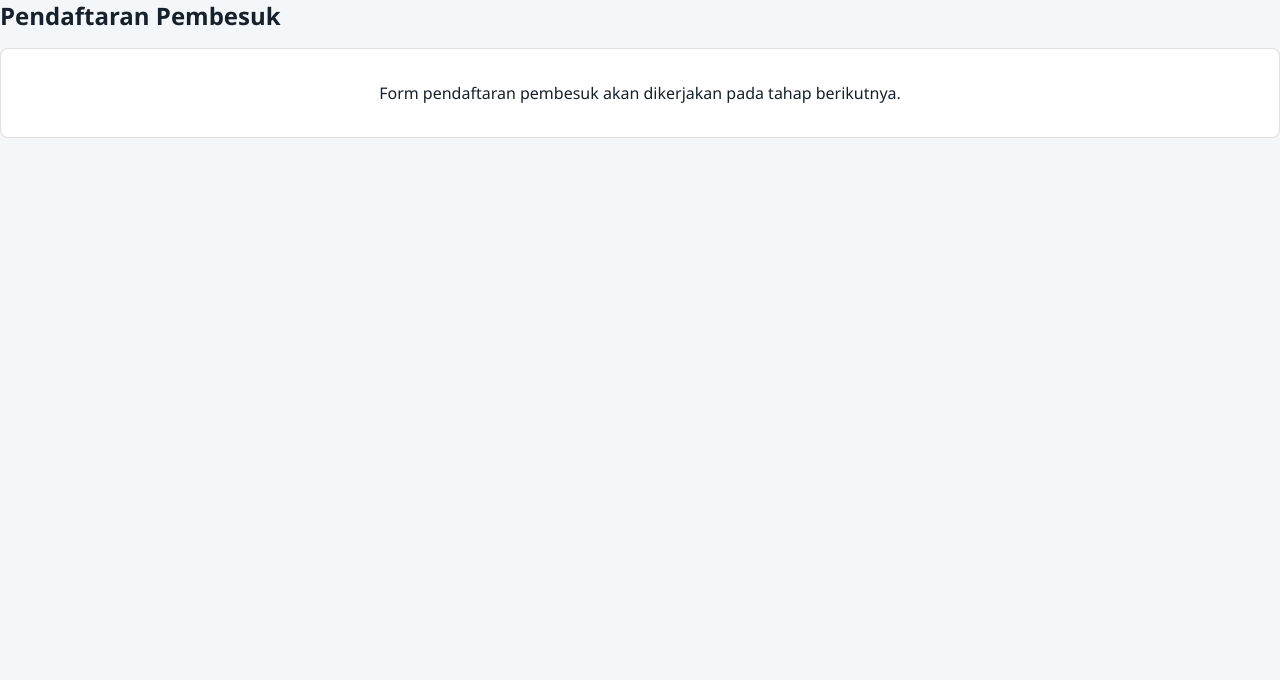
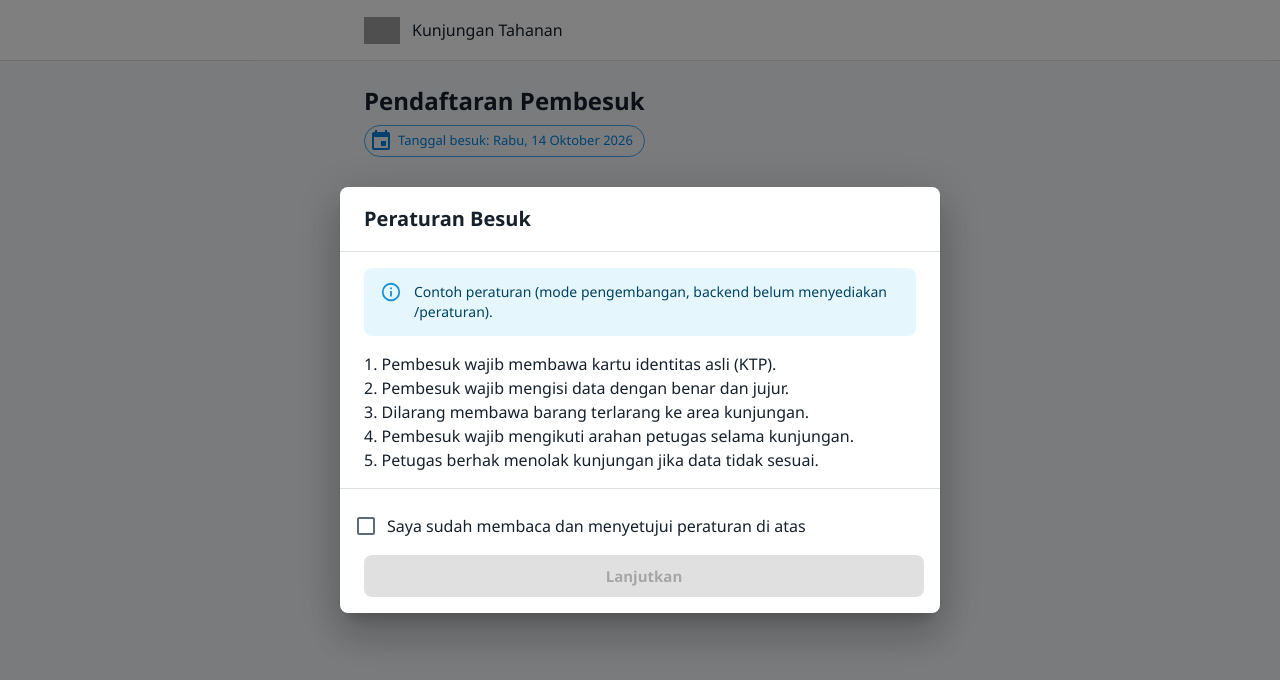
Before and after one commit to BagusDzarkasih/sistem-kunjungan-tahanan, a React (Vite) app in the folder frontend/: page / in a window 1280 px wide. Shown: the top 680 px of the page. Built offline with nearby package versions, Linux system fonts and the light colour scheme; no server answers; grey boxes are pictures that could not be loaded.

Commit message:
Tambah pop-up peraturan di halaman form pembesuk

```diff
--- a/frontend/src/App.jsx
+++ b/frontend/src/App.jsx
@@ -8,21 +8,14 @@ import StaffLayout from './components/StaffLayout';
 import ComingSoon from './pages/ComingSoon';
 import Login from './pages/Login';
 import NotFound from './pages/NotFound';
+import VisitorForm from './pages/VisitorForm';
 import ProtectedRoute from './routes/ProtectedRoute';
 
 export default function App() {
   return (
     <Routes>
       {/* Publik */}
-      <Route
-        path="/"
-        element={
-          <ComingSoon
-            title="Pendaftaran Pembesuk"
-            description="Form pendaftaran pembesuk akan dikerjakan pada tahap berikutnya."
-          />
-        }
-      />
+           <Route path="/" element={<VisitorForm />} />
       <Route path="/login" element={<Login />} />
 
       {/* Petugas dan admin */}
--- /dev/null
+++ b/frontend/src/components/RulesDialog.jsx
@@ -0,0 +1,144 @@
+// Pop-up peraturan besuk. Muncul pertama kali di halaman form pembesuk.
+// Pembesuk wajib mencentang persetujuan sebelum bisa melanjutkan.
+import { useEffect, useState } from 'react';
+import {
+  Alert,
+  Box,
+  Button,
+  Checkbox,
+  CircularProgress,
+  Dialog,
+  DialogActions,
+  DialogContent,
+  DialogTitle,
+  FormControlLabel,
+  Typography,
+} from '@mui/material';
+import { getRules } from '../services/public.service';
+
+// Hanya dipakai saat pengembangan, selagi endpoint /peraturan belum ada.
+// Ini contoh, bukan peraturan resmi.
+const SAMPLE_RULES = `1. Pembesuk wajib membawa kartu identitas asli (KTP).
+2. Pembesuk wajib mengisi data dengan benar dan jujur.
+3. Dilarang membawa barang terlarang ke area kunjungan.
+4. Pembesuk wajib mengikuti arahan petugas selama kunjungan.
+5. Petugas berhak menolak kunjungan jika data tidak sesuai.`;
+
+export default function RulesDialog({ open, onAccept }) {
+  const [rules, setRules] = useState('');
+  const [loading, setLoading] = useState(true);
+  const [error, setError] = useState('');
+  const [isSample, setIsSample] = useState(false);
+  const [agreed, setAgreed] = useState(false);
+
+  // Naik 1 setiap kali pembesuk menekan "Coba lagi", memicu ambil ulang.
+  const [attempt, setAttempt] = useState(0);
+
+  useEffect(() => {
+    let cancelled = false;
+
+    getRules()
+      .then((text) => {
+        if (cancelled) return;
+        setRules(text);
+        setIsSample(false);
+      })
+      .catch(() => {
+        if (cancelled) return;
+        if (import.meta.env.DEV) {
+          // Mode pengembangan: pakai contoh supaya halaman tetap bisa dicoba.
+          setRules(SAMPLE_RULES);
+          setIsSample(true);
+        } else {
+          // Di produksi, pembesuk tidak boleh menyetujui teks yang bukan asli.
+          setError('Peraturan tidak dapat dimuat. Periksa koneksi lalu coba lagi.');
+        }
+      })
+      .finally(() => {
+        if (!cancelled) setLoading(false);
+      });
+
+    return () => {
+      cancelled = true;
+    };
+  }, [attempt]);
+
+  const retry = () => {
+    setLoading(true);
+    setError('');
+    setAttempt((n) => n + 1);
+  };
+
+  const canContinue = agreed && !loading && !error && rules.trim() !== '';
+
+  return (
+    <Dialog
+      open={open}
+      fullWidth
+      maxWidth="sm"
+      // Tidak bisa ditutup dengan klik di luar atau tombol Esc.
+      // Satu-satunya jalan lanjut: mencentang lalu menekan "Lanjutkan".
+      onClose={() => {}}
+      disableEscapeKeyDown
+      aria-labelledby="rules-title"
+    >
+      <DialogTitle id="rules-title" sx={{ fontWeight: 700 }}>
+        Peraturan Besuk
+      </DialogTitle>
+
+      <DialogContent dividers>
+        {loading && (
+          <Box sx={{ display: 'grid', placeItems: 'center', py: 6 }}>
+            <CircularProgress />
+          </Box>
+        )}
+
+        {error && (
+          <Alert
+            severity="error"
+            action={
+              <Button color="inherit" size="small" onClick={retry}>
+                Coba lagi
+              </Button>
+            }
+          >
+            {error}
+          </Alert>
+        )}
+
+        {!loading && !error && (
+          <>
+            {isSample && (
+              <Alert severity="info" sx={{ mb: 2 }}>
+                Contoh peraturan (mode pengembangan, backend belum menyediakan
+                /peraturan).
+              </Alert>
+            )}
+            <Typography sx={{ whiteSpace: 'pre-line' }}>{rules}</Typography>
+          </>
+        )}
+      </DialogContent>
+
+      <DialogActions sx={{ flexDirection: 'column', alignItems: 'stretch', gap: 1, p: 2 }}>
+        <FormControlLabel
+          control={
+            <Checkbox
+              checked={agreed}
+              onChange={(e) => setAgreed(e.target.checked)}
+              disabled={loading || Boolean(error)}
+            />
+          }
+          label="Saya sudah membaca dan menyetujui peraturan di atas"
+        />
+        <Button
+          variant="contained"
+          size="large"
+          disabled={!canContinue}
+          onClick={onAccept}
+        >
+          Lanjutkan
+        </Button>
+      </DialogActions>
+    </Dialog>
+  );
+}
--- /dev/null
+++ b/frontend/src/pages/VisitorForm.jsx
@@ -0,0 +1,79 @@
+// Halaman publik pendaftaran pembesuk (alamat "/").
+// Tahap 1: pop-up peraturan. Formulir data pembesuk ditambahkan di tahap berikutnya.
+import { useState } from 'react';
+import {
+  Alert,
+  Box,
+  Chip,
+  Container,
+  Paper,
+  Typography,
+} from '@mui/material';
+import EventIcon from '@mui/icons-material/Event';
+import Logo from '../components/Logo';
+import RulesDialog from '../components/RulesDialog';
+
+// Tanggal besuk otomatis hari ini (tidak diisi manual), contoh: "Rabu, 14 Oktober 2026"
+const todayLabel = new Date().toLocaleDateString('id-ID', {
+  weekday: 'long',
+  day: 'numeric',
+  month: 'long',
+  year: 'numeric',
+});
+
+export default function VisitorForm() {
+  // Waktu pembesuk menyetujui peraturan. null = belum menyetujui.
+  const [acceptedAt, setAcceptedAt] = useState(null);
+
+  return (
+    <Box sx={{ minHeight: '100vh', bgcolor: 'background.default' }}>
+      <Box
+        component="header"
+        sx={{
+          bgcolor: 'background.paper',
+          borderBottom: 1,
+          borderColor: 'divider',
+          py: 1.5,
+        }}
+      >
+        <Container maxWidth="sm" sx={{ display: 'flex', alignItems: 'center', gap: 1.5 }}>
+          <Logo size={36} />
+          <Typography fontWeight={700}>Kunjungan Tahanan</Typography>
+        </Container>
+      </Box>
+
+      <Container maxWidth="sm" sx={{ py: 3 }}>
+        <Typography variant="h5" component="h1" sx={{ mb: 1 }}>
+          Pendaftaran Pembesuk
+        </Typography>
+        <Chip
+          icon={<EventIcon />}
+          label={`Tanggal besuk: ${todayLabel}`}
+          color="primary"
+          variant="outlined"
+          sx={{ mb: 3 }}
+        />
+
+        {acceptedAt && (
+          <>
+            <Alert severity="success" sx={{ mb: 2 }}>
+              Peraturan disetujui pukul{' '}
+              {acceptedAt.toLocaleTimeString('id-ID', {
+                hour: '2-digit',
+                minute: '2-digit',
+              })}
+              .
+            </Alert>
+            <Paper variant="outlined" sx={{ p: 3 }}>
+              <Typography color="text.secondary">
+                Formulir data pembesuk akan ditambahkan pada langkah berikutnya.
+              </Typography>
+            </Paper>
+          </>
+        )}
+      </Container>
+
+      <RulesDialog open={!acceptedAt} onAccept={() => setAcceptedAt(new Date())} />
+    </Box>
+  );
+}
--- /dev/null
+++ b/frontend/src/services/public.service.js
@@ -0,0 +1,11 @@
+// Pemanggil endpoint publik (tanpa login) untuk form pembesuk.
+import api from './api';
+
+// GET /peraturan -> teks peraturan untuk pop-up.
+// Bentuk balasan belum dipastikan di Kontrak API, jadi dua kemungkinan
+// ditangani: teks langsung, atau objek { peraturan: '...' }.
+export async function getRules() {
+  const { data } = await api.get('/peraturan');
+  if (typeof data === 'string') return data;
+  return data.peraturan ?? data.nilai ?? '';
+}
```
